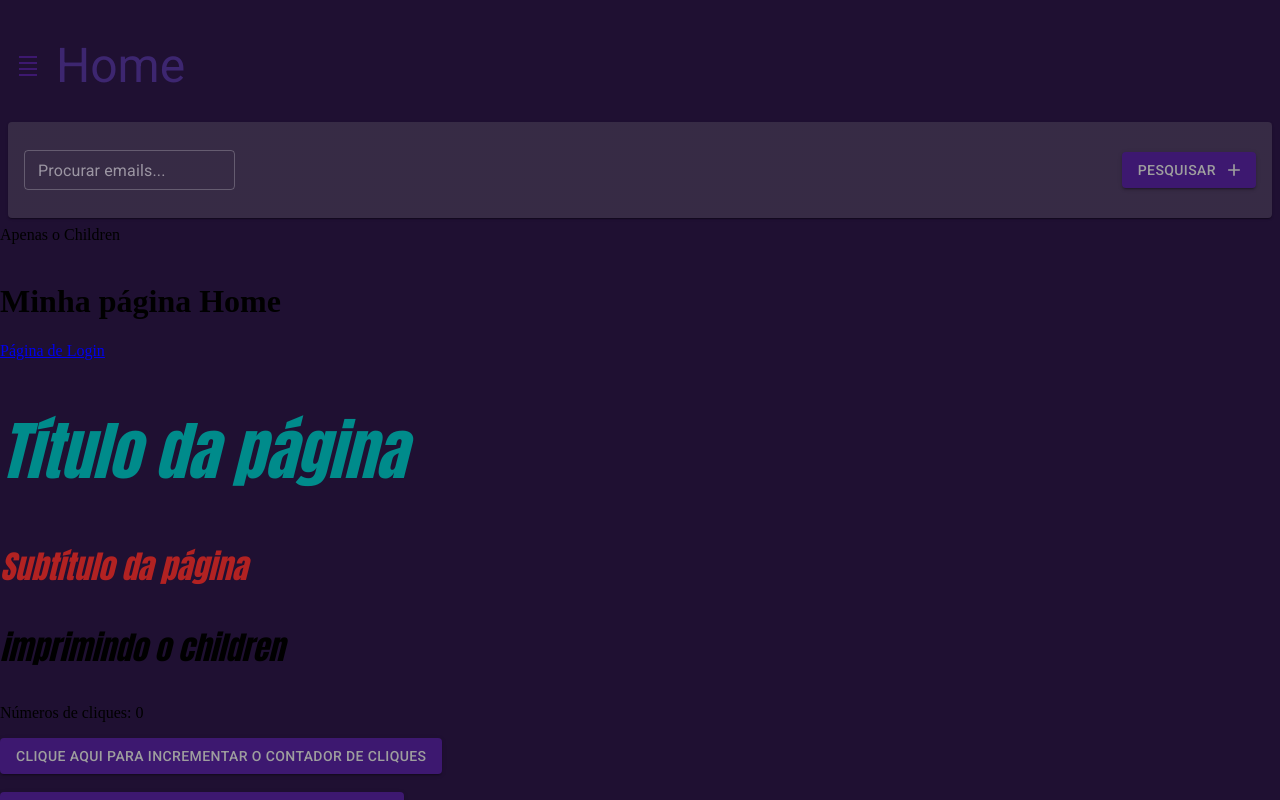
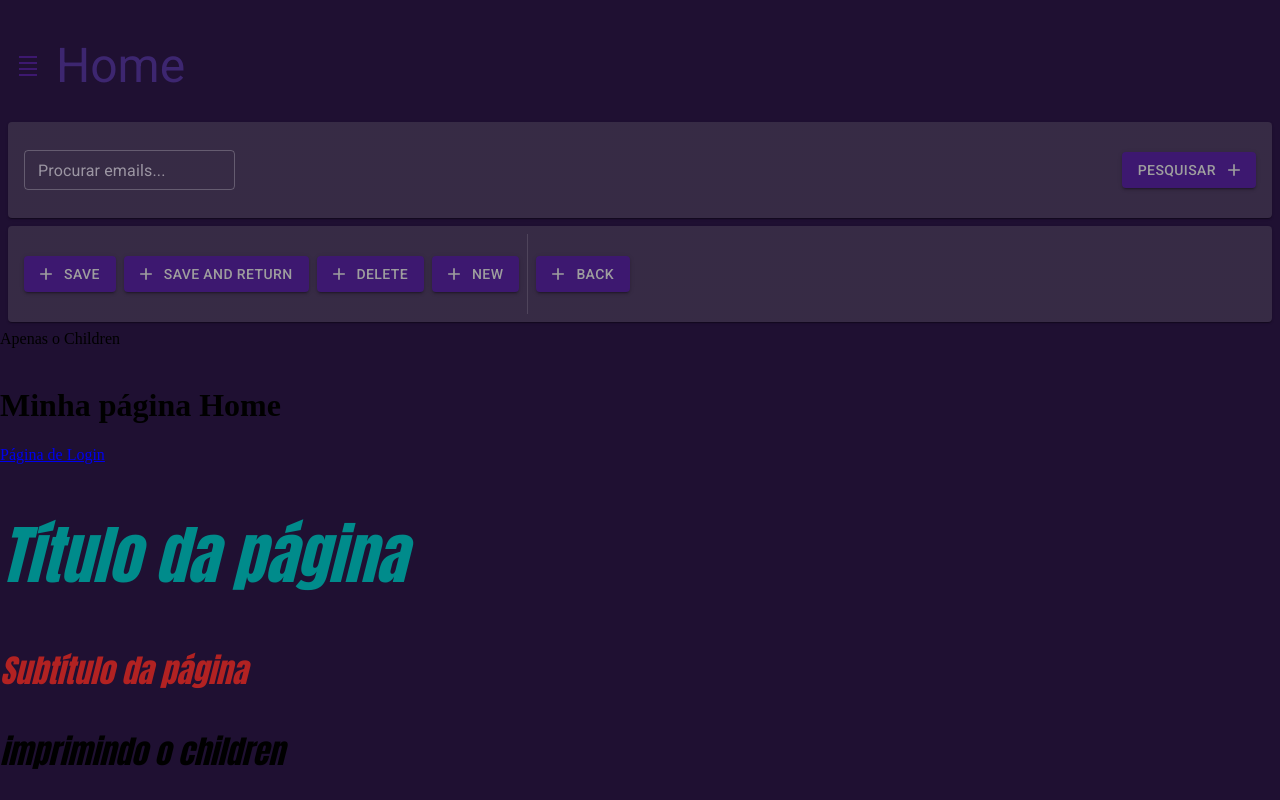
Before and after one commit to ocsoares/Aprendendo-ReactJS, a React (Vite) app: page /home in a window 1280 px wide. Built offline with nearby package versions, Linux system fonts and the light colour scheme; no server answers.

Commit message:
feat: add Toolbar with several buttons with icon

```diff
--- a/src/app/App.tsx
+++ b/src/app/App.tsx
@@ -6,6 +6,7 @@ import { SidebarProvider } from "./shared/contexts/SidebarContext";
 import { AppThemeProvider } from "./shared/contexts/ThemeContext";
 import { PageBaseLayout } from "./shared/layouts/PageBaseLayout";
 import { ListingTool } from "./shared/components/ListingTool/ListingTool";
+import { Toolbar } from "./shared/components/Toolbar/Toolbar";
 
 function App() {
   return (
@@ -19,7 +20,11 @@ function App() {
         isso vai APLICAR a Sidebar para TODAS as Rotas !! */}
           <BrowserRouter>
             <Sidebar>
-              <PageBaseLayout title="Home" listingTool={<ListingTool />}>
+              <PageBaseLayout
+                title="Home"
+                listingTool={<ListingTool />}
+                toolbar={<Toolbar />}
+              >
                 Apenas o Children
                 <Routes />
               </PageBaseLayout>
--- /dev/null
+++ b/src/app/shared/components/Toolbar/Toolbar.tsx
@@ -0,0 +1,47 @@
+import { Add } from "@mui/icons-material";
+import { Box, Divider, Paper, useTheme } from "@mui/material";
+import { ToolButton } from "../ToolButton";
+
+interface IToolbarProps {
+  bla?: any;
+}
+
+export const Toolbar = ({ bla }: IToolbarProps) => {
+  const currentTheme = useTheme();
+
+  return (
+    <Box
+      component={Paper}
+      height={currentTheme.spacing(10)}
+      marginX={1}
+      padding={1}
+      paddingX={2}
+      gap={1}
+      display={"flex"}
+      alignItems={"center"}
+    >
+      {/* TIRAR  !!!! */}
+      {bla}
+
+      {/* MUDAR OS ÍCONES !!!!!!!!!!!!!!!! ---------------- */}
+
+      {/* MUDAR as CORES !!!!!!!! */}
+
+      <ToolButton
+        startIcon={<Add />}
+        // onClick={onClickSearchButton}
+        text={"Save"}
+      />
+      <ToolButton startIcon={<Add />} text={"Save and return"} />
+
+      <ToolButton startIcon={<Add />} text={"Delete"} />
+
+      <ToolButton startIcon={<Add />} text={"New"} />
+
+      {/* VER um jeito MELHOR do ESTILO ... */}
+      <Divider variant="middle" orientation="vertical" />
+
+      <ToolButton startIcon={<Add />} text={"Back"} />
+    </Box>
+  );
+};
--- a/src/app/shared/layouts/PageBaseLayout.tsx
+++ b/src/app/shared/layouts/PageBaseLayout.tsx
@@ -6,6 +6,7 @@ import { useSidebar } from "../hooks/UseSidebar";
 interface IPageBaseLayoutProps {
   title: string;
   listingTool?: ReactNode;
+  toolbar?: ReactNode;
 }
 
 // Esse Layout vai aparecer em TODAS as Rotas, porque vai ser o Elemento PAI das Rotas !!
@@ -13,6 +14,7 @@ export const PageBaseLayout = ({
   children,
   title,
   listingTool,
+  toolbar,
 }: PropsWithChildren<IPageBaseLayoutProps>) => {
   const currentTheme = useTheme();
   const { toggleSidebarOpen } = useSidebar();
@@ -51,6 +53,7 @@ export const PageBaseLayout = ({
       </Box>
 
       <Box>{listingTool}</Box>
+      <Box>{toolbar}</Box>
 
       {/* overflow auto = Quando o Children for muito GRANDE ou ter VÁRIOS Componentes, isso
 vai permitir que APENAS essa Parte aqui tenha SCROLL, e NÃO os outros Elementos !!! */}
```
